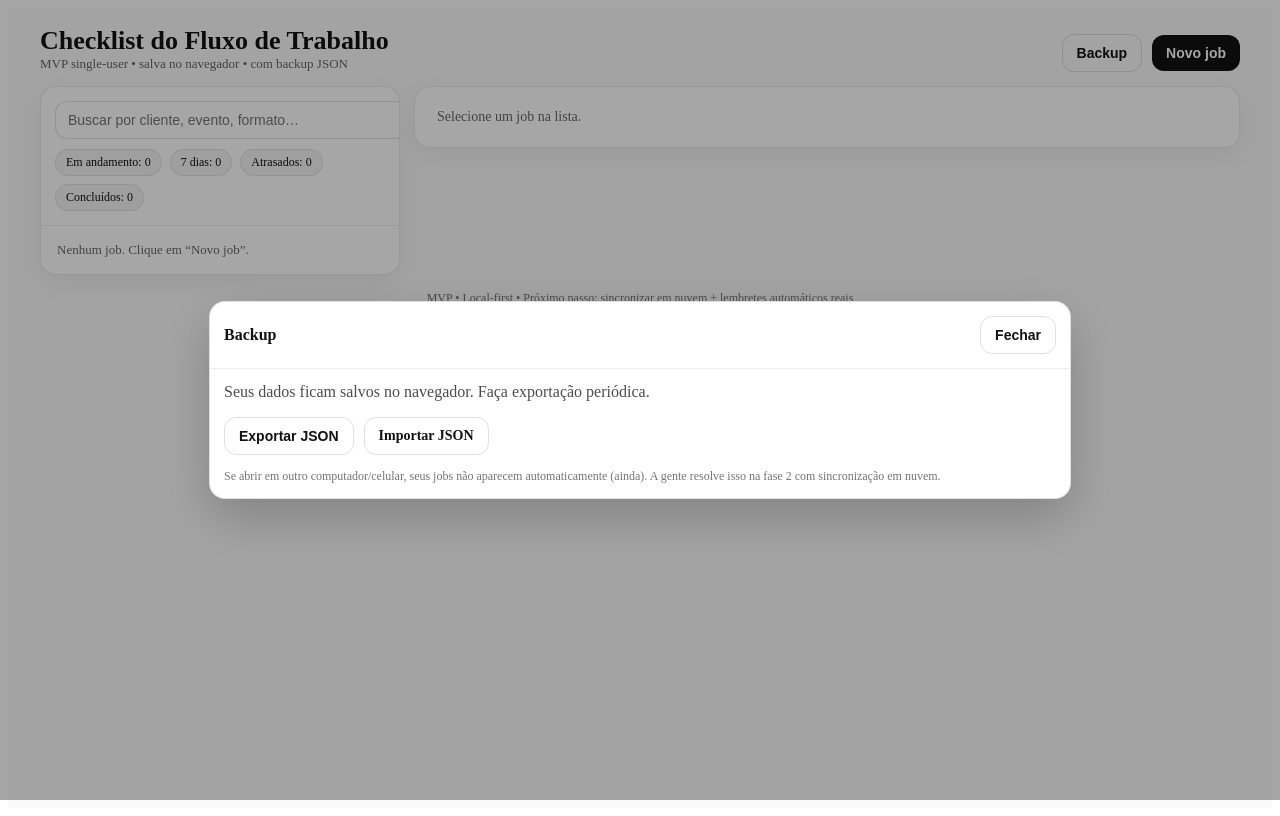
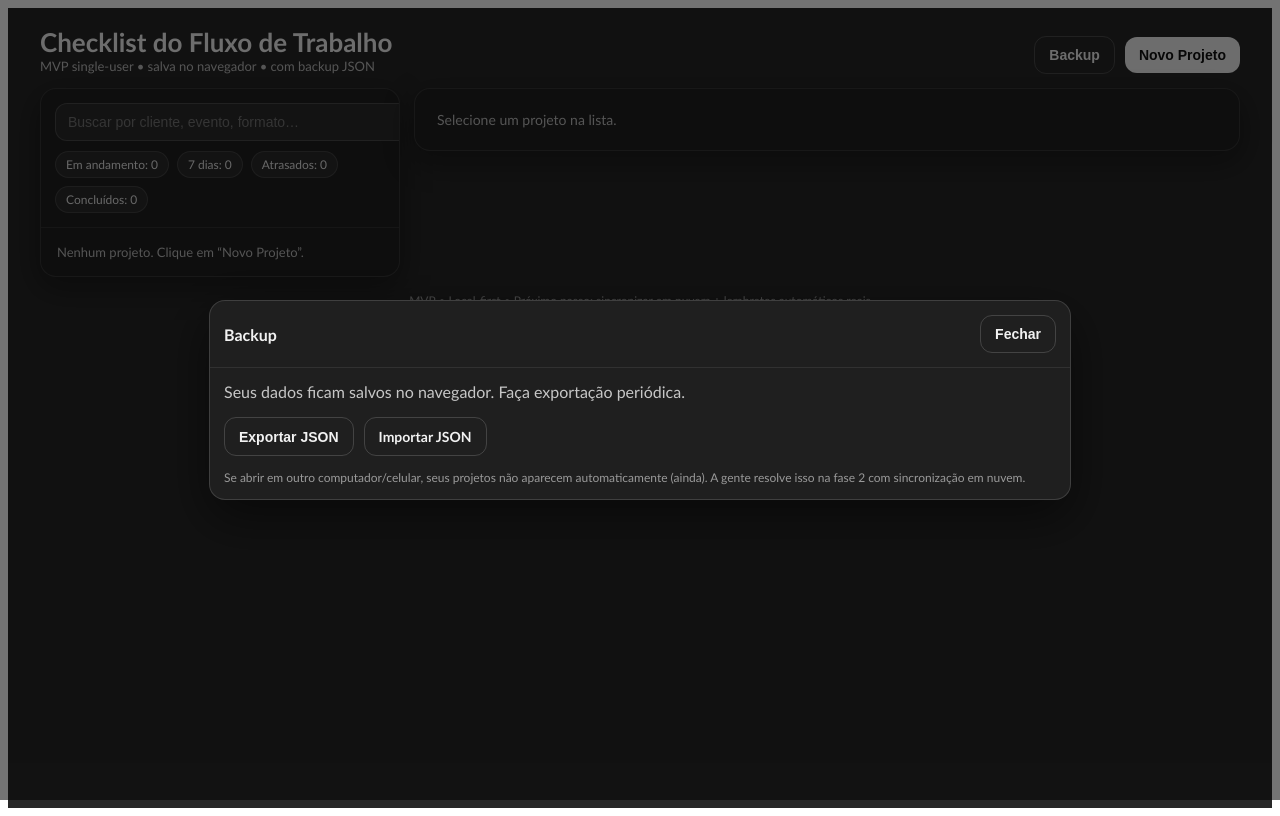
Before and after one commit to ronysantanafotografia/checklist-fluxo-fotografia, a Next.js app: page / in a window 1280 px wide. Both pictures are taken after a click on the button "Backup". Built offline with nearby package versions, Linux system fonts and the light colour scheme.

Commit message:
Update index.js

```diff
--- a/pages/index.js
+++ b/pages/index.js
@@ -4,7 +4,8 @@ import React, { useEffect, useMemo, useState } from "react";
  * MVP – Checklist de Fluxo de Trabalho (single-user)
  * - Next.js Pages Router (pages/index.js)
  * - Persistência: localStorage
- * - Sem Tailwind (CSS inline + classes simples)
+ * - Tema escuro
+ * - Prazo final automático: 45 dias úteis após a data do evento
  */
 
 const STORAGE_KEY = "eks_checklist_jobs_v1";
@@ -32,7 +33,7 @@ const TEMPLATE_TASKS = [
     id: "album_selected",
     title: "CLIENTE SELECIONOU AS FOTOS DO ÁLBUM NA DATA",
     hasDate: true,
-    extraChoice: true, // Online / Presencial
+    extraChoice: true,
   },
   {
     id: "layout_sent",
@@ -82,9 +83,16 @@ function daysBetween(fromISO, toISO) {
   return Math.round((b - a) / (1000 * 60 * 60 * 24));
 }
 
-function addDaysISO(iso, days) {
-  const d = new Date((iso || todayISO()) + "T00:00:00");
-  d.setDate(d.getDate() + days);
+function addBusinessDaysISO(startISO, businessDays) {
+  if (!startISO) return "";
+  let d = new Date(startISO + "T00:00:00");
+  let added = 0;
+  while (added < businessDays) {
+    d.setDate(d.getDate() + 1);
+    const day = d.getDay();
+    // 0 = domingo, 6 = sábado
+    if (day !== 0 && day !== 6) added++;
+  }
   return `${d.getFullYear()}-${pad2(d.getMonth() + 1)}-${pad2(d.getDate())}`;
 }
 
@@ -155,7 +163,7 @@ export default function Home() {
     event: "",
     eventDate: "",
     deliveryFormat: "ÁLBUM / DIGITAL",
-    dueDate: addDaysISO(todayISO(), 60),
+    dueDate: "",
   });
 
   const [showNew, setShowNew] = useState(false);
@@ -216,12 +224,20 @@ export default function Home() {
       event: "",
       eventDate: "",
       deliveryFormat: "ÁLBUM / DIGITAL",
-      dueDate: addDaysISO(todayISO(), 60),
+      dueDate: "",
     });
   }
 
   function updateActive(patch) {
     if (!active) return;
+
+    // Se o usuário alterar a data do evento, recalcula automaticamente o prazo final (45 dias úteis).
+    if (Object.prototype.hasOwnProperty.call(patch, "eventDate")) {
+      const eventDate = patch.eventDate;
+      const computedDue = eventDate ? addBusinessDaysISO(eventDate, 45) : "";
+      patch = { ...patch, dueDate: computedDue };
+    }
+
     setJobs((prev) => prev.map((j) => (j.id === active.id ? { ...j, ...patch } : j)));
   }
 
@@ -270,9 +286,7 @@ export default function Home() {
         <header style={styles.header}>
           <div>
             <div style={styles.h1}>Checklist do Fluxo de Trabalho</div>
-            <div style={styles.sub}>
-              MVP single-user • salva no navegador • com backup JSON
-            </div>
+            <div style={styles.sub}>MVP single-user • salva no navegador • com backup JSON</div>
           </div>
 
           <div style={styles.headerBtns}>
@@ -280,13 +294,12 @@ export default function Home() {
               Backup
             </button>
             <button style={styles.btn} onClick={() => setShowNew(true)}>
-              Novo job
+              Novo Projeto
             </button>
           </div>
         </header>
 
         <div style={styles.grid}>
-          {/* Sidebar */}
           <aside style={styles.sidebar}>
             <div style={styles.card}>
               <div style={styles.cardHeader}>
@@ -306,7 +319,7 @@ export default function Home() {
 
               <div style={styles.list}>
                 {filtered.length === 0 ? (
-                  <div style={styles.empty}>Nenhum job. Clique em “Novo job”.</div>
+                  <div style={styles.empty}>Nenhum projeto. Clique em “Novo Projeto”.</div>
                 ) : (
                   filtered.map((j) => {
                     const isActive = j.id === activeId;
@@ -319,7 +332,7 @@ export default function Home() {
                         onClick={() => setActiveId(j.id)}
                         style={{
                           ...styles.listItem,
-                          background: isActive ? "rgba(0,0,0,0.04)" : "transparent",
+                          background: isActive ? "rgba(255,255,255,0.06)" : "transparent",
                         }}
                       >
                         <div style={styles.listTop}>
@@ -341,11 +354,10 @@ export default function Home() {
             </div>
           </aside>
 
-          {/* Main */}
           <main style={styles.main}>
             <div style={styles.card}>
               {!active ? (
-                <div style={styles.emptyBig}>Selecione um job na lista.</div>
+                <div style={styles.emptyBig}>Selecione um projeto na lista.</div>
               ) : (
                 <div>
                   <div style={styles.mainHeader}>
@@ -410,7 +422,7 @@ export default function Home() {
                     </div>
 
                     <div style={styles.field}>
-                      <label style={styles.label}>Prazo final</label>
+                      <label style={styles.label}>Prazo final (auto 45 dias úteis)</label>
                       <input
                         type="date"
                         value={active.dueDate || ""}
@@ -439,7 +451,7 @@ export default function Home() {
                                 checked={!!t.done}
                                 onChange={(e) => updateTask(t.id, { done: e.target.checked })}
                               />
-                              <span style={{ ...styles.taskTitle, opacity: t.done ? 0.5 : 1 }}>
+                              <span style={{ ...styles.taskTitle, opacity: t.done ? 0.6 : 1 }}>
                                 {t.title}
                               </span>
                             </label>
@@ -508,12 +520,11 @@ export default function Home() {
         </footer>
       </div>
 
-      {/* Modal Novo Job */}
       {showNew ? (
         <div style={styles.modalOverlay} onClick={() => setShowNew(false)}>
           <div style={styles.modal} onClick={(e) => e.stopPropagation()}>
             <div style={styles.modalHeader}>
-              <strong>Novo job</strong>
+              <strong>Novo Projeto</strong>
               <button style={styles.btnGhost} onClick={() => setShowNew(false)}>
                 Fechar
               </button>
@@ -546,13 +557,17 @@ export default function Home() {
                   <input
                     type="date"
                     value={newJob.eventDate}
-                    onChange={(e) => setNewJob((s) => ({ ...s, eventDate: e.target.value }))}
+                    onChange={(e) => {
+                      const eventDate = e.target.value;
+                      const dueDate = eventDate ? addBusinessDaysISO(eventDate, 45) : "";
+                      setNewJob((s) => ({ ...s, eventDate, dueDate }));
+                    }}
                     style={styles.input}
                   />
                 </div>
 
                 <div style={styles.field}>
-                  <label style={styles.label}>Prazo final</label>
+                  <label style={styles.label}>Prazo final (auto 45 dias úteis)</label>
                   <input
                     type="date"
                     value={newJob.dueDate}
@@ -565,9 +580,7 @@ export default function Home() {
                   <label style={styles.label}>Formato de entrega</label>
                   <select
                     value={newJob.deliveryFormat}
-                    onChange={(e) =>
-                      setNewJob((s) => ({ ...s, deliveryFormat: e.target.value }))
-                    }
+                    onChange={(e) => setNewJob((s) => ({ ...s, deliveryFormat: e.target.value }))}
                     style={styles.input}
                   >
                     <option value="ÁLBUM / DIGITAL">ÁLBUM / DIGITAL</option>
@@ -582,7 +595,7 @@ export default function Home() {
                   Cancelar
                 </button>
                 <button style={styles.btn} onClick={createJob}>
-                  Criar job
+                  Criar Projeto
                 </button>
               </div>
             </div>
@@ -590,7 +603,6 @@ export default function Home() {
         </div>
       ) : null}
 
-      {/* Modal Backup */}
       {showBackup ? (
         <div style={styles.modalOverlay} onClick={() => setShowBackup(false)}>
           <div style={styles.modal} onClick={(e) => e.stopPropagation()}>
@@ -602,7 +614,7 @@ export default function Home() {
             </div>
 
             <div style={styles.modalBody}>
-              <p style={{ marginTop: 0, color: "rgba(0,0,0,0.7)" }}>
+              <p style={{ marginTop: 0, color: "rgba(255,255,255,0.75)" }}>
                 Seus dados ficam salvos no navegador. Faça exportação periódica.
               </p>
 
@@ -626,8 +638,8 @@ export default function Home() {
                 </label>
               </div>
 
-              <div style={{ marginTop: 14, fontSize: 12, color: "rgba(0,0,0,0.55)" }}>
-                Se abrir em outro computador/celular, seus jobs não aparecem automaticamente (ainda).
+              <div style={{ marginTop: 14, fontSize: 12, color: "rgba(255,255,255,0.55)" }}>
+                Se abrir em outro computador/celular, seus projetos não aparecem automaticamente (ainda).
                 A gente resolve isso na fase 2 com sincronização em nuvem.
               </div>
             </div>
@@ -641,8 +653,9 @@ export default function Home() {
 const styles = {
   page: {
     minHeight: "100vh",
-    background: "#fafafa",
-    color: "#111",
+    background: "#272727",
+    color: "#F2F2F2",
+    fontFamily: "Calibri, 'Segoe UI', Arial, sans-serif",
   },
   container: {
     maxWidth: 1200,
@@ -658,7 +671,7 @@ const styles = {
     marginBottom: 14,
   },
   h1: { fontSize: 26, fontWeight: 700 },
-  sub: { fontSize: 13, color: "rgba(0,0,0,0.6)" },
+  sub: { fontSize: 13, color: "rgba(255,255,255,0.7)" },
   headerBtns: { display: "flex", gap: 10, alignItems: "center" },
 
   grid: {
@@ -670,17 +683,19 @@ const styles = {
   main: {},
 
   card: {
-    background: "#fff",
-    border: "1px solid rgba(0,0,0,0.08)",
+    background: "#1F1F1F",
+    border: "1px solid rgba(255,255,255,0.10)",
     borderRadius: 16,
     overflow: "hidden",
-    boxShadow: "0 8px 24px rgba(0,0,0,0.05)",
+    boxShadow: "0 10px 30px rgba(0,0,0,0.35)",
   },
-  cardHeader: { padding: 14, borderBottom: "1px solid rgba(0,0,0,0.06)" },
+  cardHeader: { padding: 14, borderBottom: "1px solid rgba(255,255,255,0.08)" },
   search: {
     width: "100%",
     borderRadius: 12,
-    border: "1px solid rgba(0,0,0,0.12)",
+    border: "1px solid rgba(255,255,255,0.14)",
+    background: "#2B2B2B",
+    color: "#F2F2F2",
     padding: "10px 12px",
     outline: "none",
     fontSize: 14,
@@ -690,8 +705,9 @@ const styles = {
     fontSize: 12,
     padding: "5px 10px",
     borderRadius: 999,
-    background: "rgba(0,0,0,0.04)",
-    border: "1px solid rgba(0,0,0,0.08)",
+    background: "rgba(255,255,255,0.06)",
+    border: "1px solid rgba(255,255,255,0.10)",
+    color: "rgba(255,255,255,0.88)",
   },
 
   list: { maxHeight: "70vh", overflow: "auto" },
@@ -700,18 +716,19 @@ const styles = {
     textAlign: "left",
     border: "none",
     padding: 14,
-    borderBottom: "1px solid rgba(0,0,0,0.05)",
+    borderBottom: "1px solid rgba(255,255,255,0.06)",
     cursor: "pointer",
+    color: "#F2F2F2",
   },
   listTop: { display: "flex", justifyContent: "space-between", gap: 10 },
   listTitle: { fontWeight: 700, fontSize: 14 },
-  listRight: { fontWeight: 700, fontSize: 13, color: "rgba(0,0,0,0.75)" },
-  listSub: { marginTop: 4, fontSize: 13, color: "rgba(0,0,0,0.7)" },
+  listRight: { fontWeight: 700, fontSize: 13, color: "rgba(255,255,255,0.8)" },
+  listSub: { marginTop: 4, fontSize: 13, color: "rgba(255,255,255,0.72)" },
   listMeta: { display: "flex", gap: 8, flexWrap: "wrap", marginTop: 10 },
 
   mainHeader: {
     padding: 16,
-    borderBottom: "1px solid rgba(0,0,0,0.06)",
+    borderBottom: "1px solid rgba(255,255,255,0.08)",
     display: "flex",
     justifyContent: "space-between",
     gap: 12,
@@ -728,15 +745,15 @@ const styles = {
     fontSize: 13,
     marginTop: 12,
   },
-  progressLabel: { color: "rgba(0,0,0,0.7)" },
+  progressLabel: { color: "rgba(255,255,255,0.72)" },
   progressBar: {
     height: 10,
-    background: "rgba(0,0,0,0.06)",
+    background: "rgba(255,255,255,0.08)",
     borderRadius: 999,
     overflow: "hidden",
     marginTop: 8,
   },
-  progressFill: { height: "100%", background: "#111" },
+  progressFill: { height: "100%", background: "#F2F2F2" },
 
   fields: {
     padding: 16,
@@ -751,10 +768,12 @@ const styles = {
     gap: 6,
     gridColumn: "span 2",
   },
-  label: { fontSize: 12, color: "rgba(0,0,0,0.6)" },
+  label: { fontSize: 12, color: "rgba(255,255,255,0.70)" },
   input: {
     borderRadius: 12,
-    border: "1px solid rgba(0,0,0,0.12)",
+    border: "1px solid rgba(255,255,255,0.14)",
+    background: "#2B2B2B",
+    color: "#F2F2F2",
     padding: "10px 12px",
     outline: "none",
     fontSize: 14,
@@ -763,15 +782,15 @@ const styles = {
   taskHint: {
     padding: "0 16px 8px",
     fontSize: 13,
-    color: "rgba(0,0,0,0.6)",
+    color: "rgba(255,255,255,0.70)",
   },
 
   taskCard: {
-    border: "1px solid rgba(0,0,0,0.08)",
+    border: "1px solid rgba(255,255,255,0.10)",
     borderRadius: 14,
     padding: 14,
     marginBottom: 12,
-    background: "#fff",
+    background: "#1F1F1F",
   },
   taskTop: { display: "flex", justifyContent: "space-between", gap: 10 },
   checkboxRow: { display: "flex", gap: 10, alignItems: "flex-start" },
@@ -785,50 +804,50 @@ const styles = {
   },
 
   btn: {
-    background: "#111",
-    color: "#fff",
+    background: "#F2F2F2",
+    color: "#111",
     border: "none",
-    borderRadius: 12,
-    padding: "10px 14px",
-    cursor: "pointer",
-    fontWeight: 700,
-    fontSize: 14,
-  },
-  btnGhost: {
-    background: "transparent",
-    color: "#111",
-    border: "1px solid rgba(0,0,0,0.12)",
-    borderRadius: 12,
-    padding: "10px 14px",
-    cursor: "pointer",
-    fontWeight: 700,
-    fontSize: 14,
-  },
-  btnDanger: {
-    background: "#fff",
-    color: "#b42318",
-    border: "1px solid rgba(180,35,24,0.25)",
     borderRadius: 12,
     padding: "10px 14px",
     cursor: "pointer",
     fontWeight: 800,
     fontSize: 14,
   },
+  btnGhost: {
+    background: "transparent",
+    color: "#F2F2F2",
+    border: "1px solid rgba(255,255,255,0.16)",
+    borderRadius: 12,
+    padding: "10px 14px",
+    cursor: "pointer",
+    fontWeight: 800,
+    fontSize: 14,
+  },
+  btnDanger: {
+    background: "transparent",
+    color: "#ffb4ab",
+    border: "1px solid rgba(255,180,171,0.25)",
+    borderRadius: 12,
+    padding: "10px 14px",
+    cursor: "pointer",
+    fontWeight: 900,
+    fontSize: 14,
+  },
 
-  empty: { padding: 16, color: "rgba(0,0,0,0.6)", fontSize: 13 },
-  emptyBig: { padding: 22, color: "rgba(0,0,0,0.6)", fontSize: 14 },
+  empty: { padding: 16, color: "rgba(255,255,255,0.70)", fontSize: 13 },
+  emptyBig: { padding: 22, color: "rgba(255,255,255,0.70)", fontSize: 14 },
 
   footer: {
     marginTop: 16,
     textAlign: "center",
     fontSize: 12,
-    color: "rgba(0,0,0,0.55)",
+    color: "rgba(255,255,255,0.55)",
   },
 
   modalOverlay: {
     position: "fixed",
     inset: 0,
-    background: "rgba(0,0,0,0.35)",
+    background: "rgba(0,0,0,0.55)",
     display: "flex",
     alignItems: "center",
     justifyContent: "center",
@@ -838,15 +857,16 @@ const styles = {
   modal: {
     width: "100%",
     maxWidth: 860,
-    background: "#fff",
+    background: "#1F1F1F",
     borderRadius: 16,
-    border: "1px solid rgba(0,0,0,0.12)",
-    boxShadow: "0 18px 50px rgba(0,0,0,0.2)",
+    border: "1px solid rgba(255,255,255,0.14)",
+    boxShadow: "0 18px 50px rgba(0,0,0,0.5)",
     overflow: "hidden",
+    color: "#F2F2F2",
   },
   modalHeader: {
     padding: 14,
-    borderBottom: "1px solid rgba(0,0,0,0.06)",
+    borderBottom: "1px solid rgba(255,255,255,0.08)",
     display: "flex",
     justifyContent: "space-between",
     alignItems: "center",
@@ -859,12 +879,12 @@ const styles = {
     alignItems: "center",
     justifyContent: "center",
     background: "transparent",
-    color: "#111",
-    border: "1px solid rgba(0,0,0,0.12)",
+    color: "#F2F2F2",
+    border: "1px solid rgba(255,255,255,0.16)",
     borderRadius: 12,
     padding: "10px 14px",
     cursor: "pointer",
-    fontWeight: 800,
+    fontWeight: 900,
     fontSize: 14,
   },
 };
```
